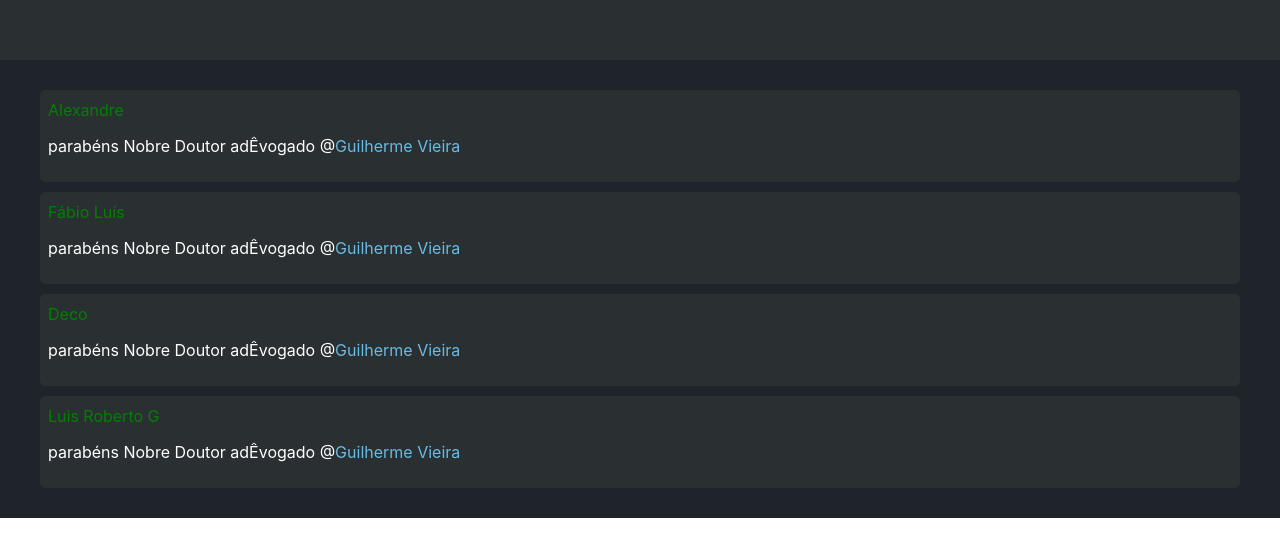
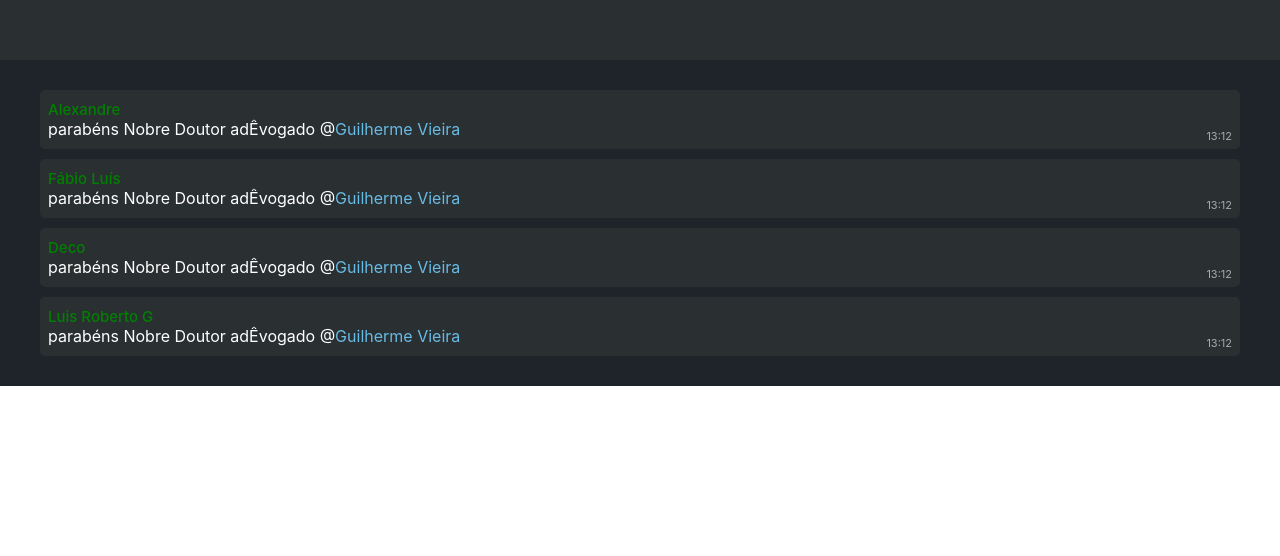
Before and after one commit to marco-beduschi/delauros-happy-birthday-generator, a React (Create React App) app: page / in a window 1280 px wide. Shown: the top 556 px of the page. Built offline with nearby package versions, Linux system fonts and the light colour scheme.

Commit message:
style: change .Message

```diff
--- a/src/App.css
+++ b/src/App.css
@@ -1,6 +1,10 @@
 @import-normalize;
 
 .App {
+}
+
+p {
+    margin: 0;
 }
 
 .Header {
@@ -27,6 +31,8 @@
 }
 
 .MessageHeader {
+    font-size: 15px;
+    font-weight: 500;
     color: green;
 }
 
@@ -42,6 +48,13 @@
     margin: 0;
 }
 
+.MessageTimeStamp {
+    float: right;
+    margin: -10px 0 -5px 4px;
+    color: #f1f1f2a1;
+    font-size: 11px;
+}
+
 .mention {
   color: rgb(104, 187, 228);
 }
--- a/src/App.js
+++ b/src/App.js
@@ -4,6 +4,7 @@ import { MESSAGES } from "./messages";
 
 function App() {
   const [messages, setMessages] = useState([]);
+  const today = new Date();
 
   useEffect(() => {
     if (messages.length === MESSAGES.length) {
@@ -24,12 +25,19 @@ function App() {
         <div className="ChatRoom">
           {messages.map((msg) => {
             return (
-              <div className="Message">
+              <div key={msg.sender} className="Message">
                 <div className="MessageHeader">
                   <p>{msg.sender}</p>
                 </div>
-                <div className="MessageContent">
-                  <p>{msg.content}</p>
+                <div className="MessageContent">{msg.content}</div>
+                <div className="MessageTimeStamp">
+                  <p>
+                    {(today.getHours() < 10 ? "0" : "") +
+                      today.getHours() +
+                      ":" +
+                      (today.getMinutes() < 10 ? "0" : "") +
+                      today.getMinutes()}
+                  </p>
                 </div>
               </div>
             );
```
Also changed, not shown: src/colors.js (added, +15 -0 lines).
